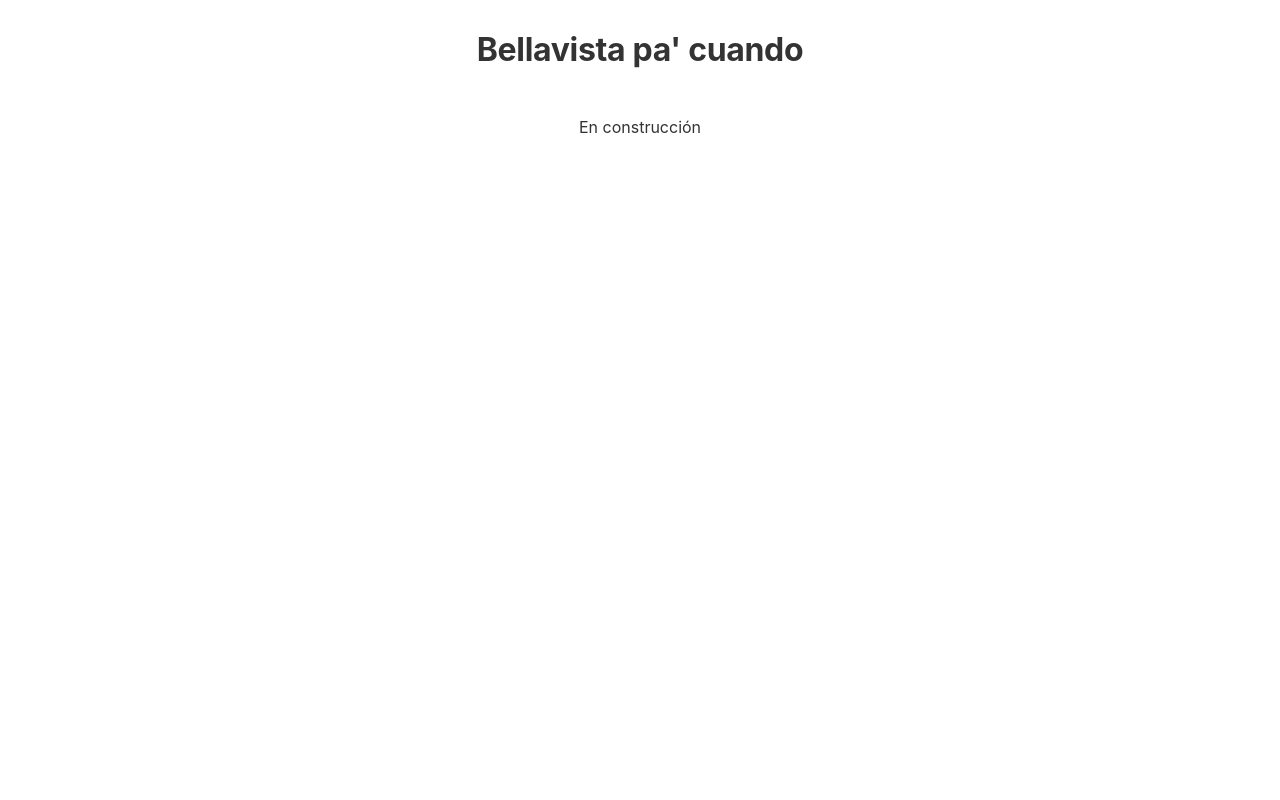
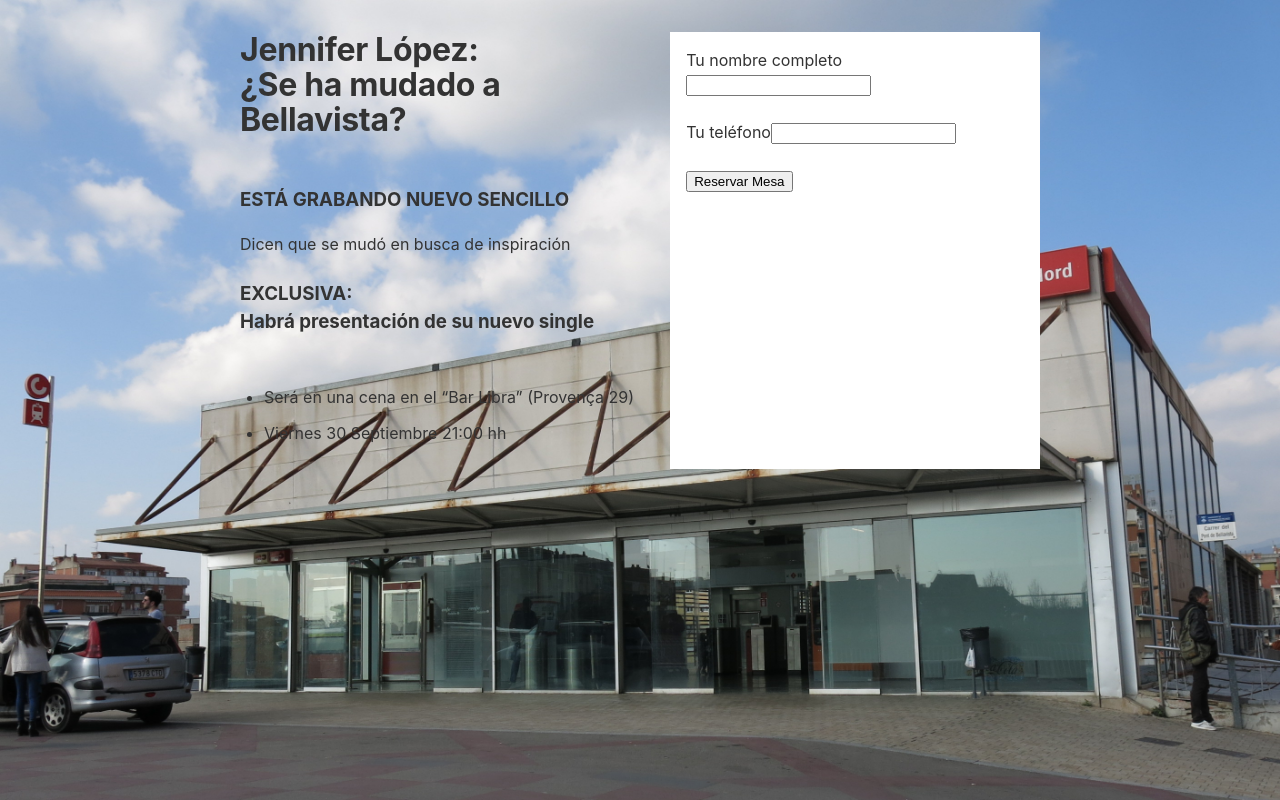
Before and after one commit to davidleiva/jlo-en-bellavista, a Gatsby site: page / in a window 1280 px wide. Built offline with nearby package versions, Linux system fonts and the light colour scheme; Gatsby itself is replaced by a stand-in of ours.

Commit message:
adding foundations

```diff
--- a/src/components/layout.css
+++ b/src/components/layout.css
@@ -42,6 +42,8 @@ body {
   font-weight: normal;
   margin: 0;
   word-wrap: break-word;
+  background: url('../images/granollersNord.jpeg');
+  background-size: cover;
 }
 a {
   background-color: transparent;
--- a/src/pages/index.js
+++ b/src/pages/index.js
@@ -71,8 +71,47 @@ const utmParameters = `?utm_source=starter&utm_medium=start-page&utm_campaign=de
 
 const IndexPage = () => (
   <Layout>
-    <Seo title="Home" />
-    <div className={styles.textCenter}>
+    <Seo title="Jennifer Lopez en Bellavista" />
+      <div
+        className="container"
+        style={{
+          display: 'flex',
+          justifyContent: 'space-between'
+        }}
+      >
+        <div className="content">
+          <h1>Jennifer López: <br />¿Se ha mudado a Bellavista?</h1>
+
+        <div>
+          <h3>ESTÁ GRABANDO NUEVO SENCILLO</h3>
+          <p>Dicen que se mudó en busca de inspiración</p>
+        </div>
+
+        <div>
+        <h3>EXCLUSIVA: <br />Habrá presentación de su nuevo single</h3>
+        <div>
+          <img src="" />
+          <ul>
+          <li>Será en una cena en el “Bar Libra” (Provença 29)</li>
+          <li>Viernes 30 Septiembre 21:00 hh</li>
+        </ul>
+        </div>
+
+        </div>
+        </div>
+
+        <form
+          style={{
+            background: 'white', padding: '16px',
+          }}
+        >
+          <p><label for="nombre">Tu nombre completo</label><input name="nombre" type="text" /></p>
+          <p><label for="phone">Tu teléfono</label><input name="phone" type="phone" /></p>
+          <p><button type="submit">Reservar Mesa</button></p>
+        </form>
+      </div>
+        {/* <div>
+      {/*   className={styles.textCenter} */}
       {/* <StaticImage
         src="../images/example.png"
         loading="eager"
@@ -82,12 +121,7 @@ const IndexPage = () => (
         alt=""
         style={{ marginBottom: `var(--space-3)` }}
       /> */}
-      <h1>
-        Bellavista pa' cuando
-      </h1>
-      <p>
-        En construcción
-      </p>
+
       {/* <p className={styles.intro}>
         <b>Example pages:</b>{" "}
         {samplePageLinks.map((link, i) => (
@@ -99,7 +133,7 @@ const IndexPage = () => (
         <br />
         Edit <code>src/pages/index.js</code> to update this page.
       </p> */}
-    </div>
+    {/* </div> */}
     {/* <ul className={styles.list}>
       {links.map(link => (
         <li key={link.url} className={styles.listItem}>
```
Also changed, not shown: src/images/JLoInterview.jpeg (added), src/images/JLoPpal.jpeg (added), src/images/granollersNord.jpeg (added).
